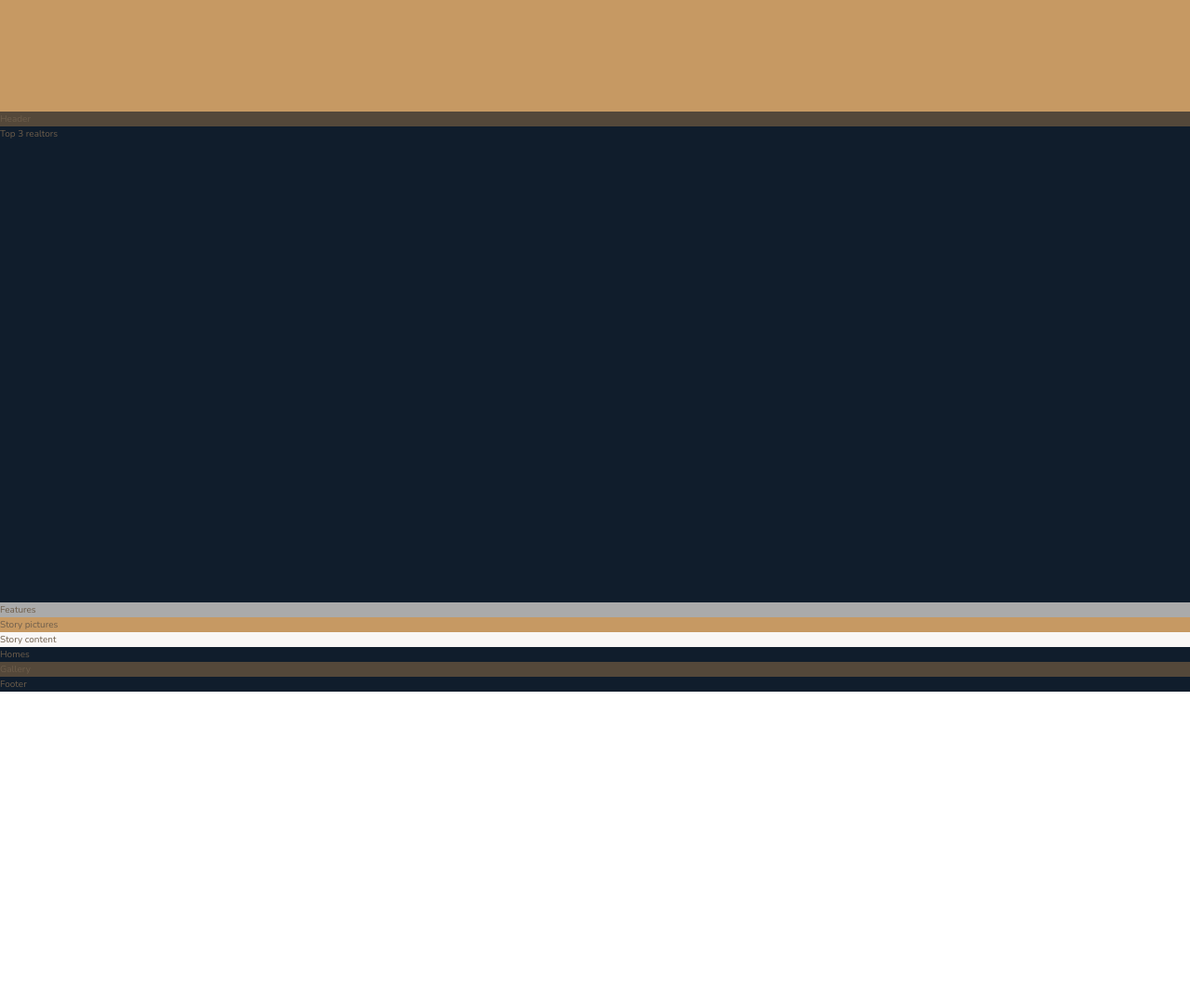
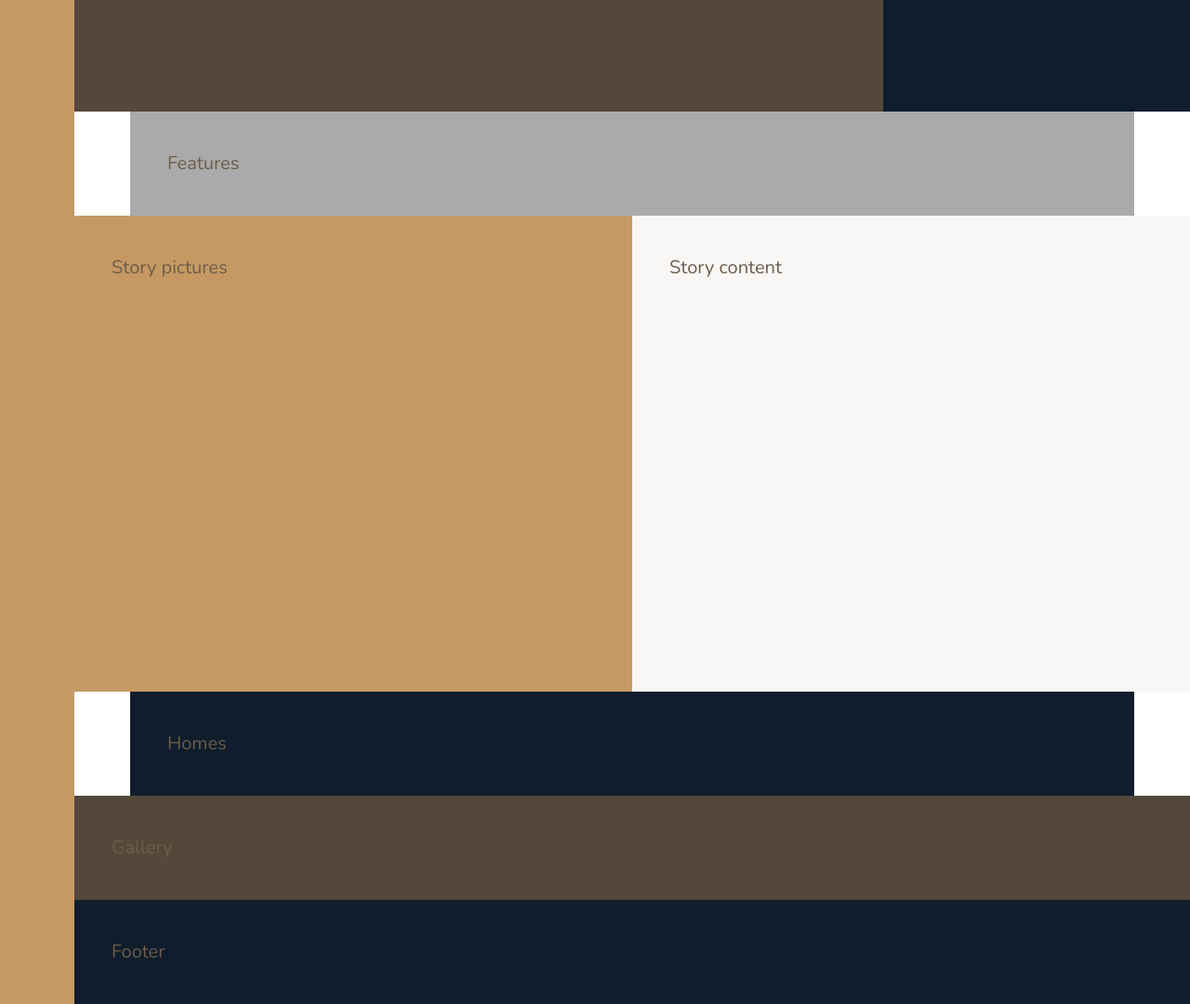
Before and after one commit to olenaborysenko/house-selling-site, a website: page index.html in a window 1280 px wide. Shown: the part 520-1600 px from the top of the page at 93% size. Before the commit the page ends 1264 px from the top, so only its background shows below. Drawn offline with nearby package versions, Linux system fonts and the light colour scheme.

Commit message:
Completed the overall grid layout

```diff
--- a/sass/_base.scss
+++ b/sass/_base.scss
@@ -37,4 +37,10 @@ body {
 .container {
     display: grid;
     grid-template-rows: 80vh min-content 40vw repeat(3, min-content);
+    grid-template-columns: [sidebar-start] 8rem [sidebar-end full-start] minmax(6rem, 1fr) [center-start] repeat(8, [col-start] minmax(min-content, 14rem) [col-end]) [center-end] minmax(6rem, 1fr) [full-end];
+
+    & > * {
+        padding: 40px;
+        font-size: 2rem;
+    }
 }
--- a/sass/_features.scss
+++ b/sass/_features.scss
@@ -1,3 +1,4 @@
 .features {
     background: $color-grey-light-2;
+    grid-column: center-start / center-end;
 }
--- a/sass/_footer.scss
+++ b/sass/_footer.scss
@@ -1,3 +1,4 @@
 .footer {
     background-color: $color-secondary;
+    grid-column: full-start / full-end;
 }
--- a/sass/_gallery.scss
+++ b/sass/_gallery.scss
@@ -1,3 +1,4 @@
 .gallery {
     background: $color-grey-dark-1;
+    grid-column: full-start / full-end;
 }
--- a/sass/_header.scss
+++ b/sass/_header.scss
@@ -1,3 +1,4 @@
 .header {
     background-color: $color-grey-dark-1;
+    grid-column: full-start / col-end 6;
 }
--- a/sass/_homes.scss
+++ b/sass/_homes.scss
@@ -1,3 +1,4 @@
 .homes {
     background-color: $color-secondary;
+    grid-column: center-start / center-end;
 }
--- a/sass/_realtors.scss
+++ b/sass/_realtors.scss
@@ -1,3 +1,4 @@
 .realtors {
     background-color: $color-secondary;
+    grid-column: col-start 7 / full-end;
 }
--- a/sass/_sidebar.scss
+++ b/sass/_sidebar.scss
@@ -1,3 +1,5 @@
 .sidebar {
 	background-color: $color-primary;
+	grid-column: sidebar-start / sidebar-end;
+	grid-row: 1 / -1;
 }
--- a/sass/_story.scss
+++ b/sass/_story.scss
@@ -1,9 +1,11 @@
 .story {
     &__pictures {
         background-color: $color-primary;
+        grid-column: full-start / col-end 4;
     }
 
     &__content {
         background-color: $color-grey-light-1;
+        grid-column: col-start 5 / full-end;
     }
 }
```
Also changed, not shown: css/style.css.
